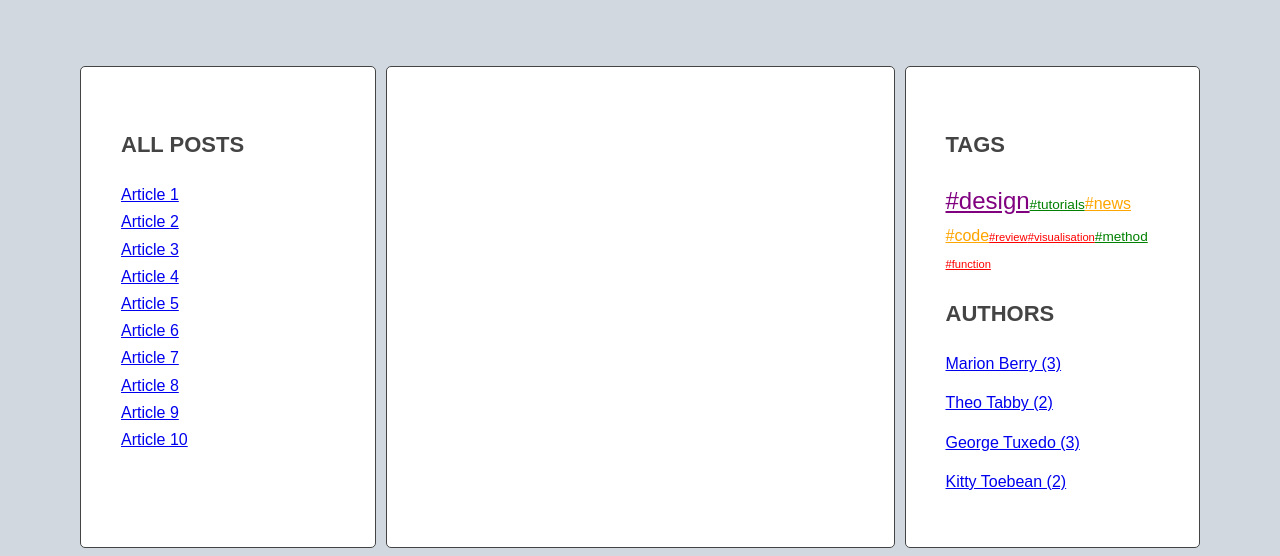
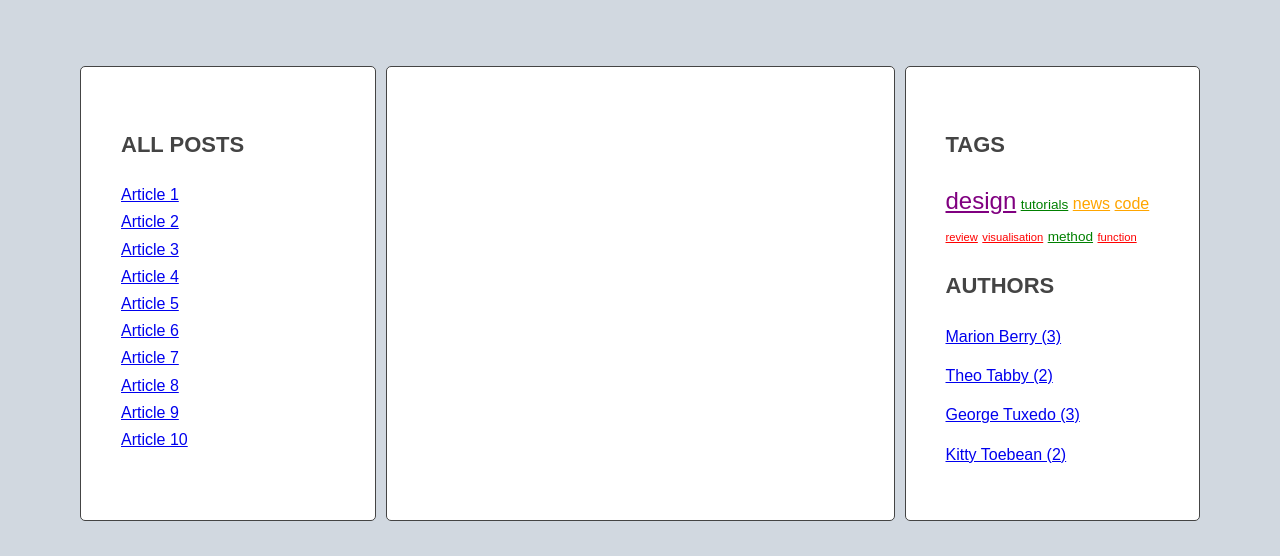
Before and after one commit to grzanek-monika/article-blog, a website: page index.html in a window 1280 px wide. Shown: the part 317-873 px from the top of the page. After the commit the page ends 846 px from the top, so only its background shows below. Drawn offline with nearby package versions, Linux system fonts and the light colour scheme.

Commit message:
Add template Handlebars to tag and author cloud link

```diff
--- a/index.html
+++ b/index.html
@@ -210,6 +210,18 @@
   <script id="template-author-link" type="text/x-handlebars-template">
     by <a href="#author- {{author}} "> {{author}} </a>
   </script>
+  <script id="template-tag-cloud-link" type="text/x-handlebars-template">
+    {{#each tags}}
+      <li><a href="#tag-{{tag}}" class="tag-size-{{className}}"> {{tag}} </a></li>
+    {{/each}}
+
+  </script>
+  <script id="template-author-cloud-link" type="text/x-handlebars-template">
+    {{#each authors}}
+      <li><a href="#author-{{author}}"> {{author}} ({{ count }})</a></li>
+    {{/each}}
+
+  </script>
 
   <script src="https://cdnjs.cloudflare.com/ajax/libs/handlebars.js/4.1.0/handlebars.min.js"></script>
   <script src="js/script.js"></script>
--- a/js/script.js
+++ b/js/script.js
@@ -8,7 +8,9 @@
 const templates = {
   articleLink: Handlebars.compile(document.querySelector('#template-article-link').innerHTML),
   tagsLink: Handlebars.compile(document.querySelector('#template-tag-link').innerHTML),
-  authorLink: Handlebars.compile(document.querySelector('#template-author-link').innerHTML)
+  authorLink: Handlebars.compile(document.querySelector('#template-author-link').innerHTML),
+  tagCloudLink: Handlebars.compile(document.querySelector('#template-tag-cloud-link').innerHTML),
+  authorCloudLink: Handlebars.compile(document.querySelector('#template-author-cloud-link').innerHTML)
 };
 
 
@@ -200,19 +202,28 @@ function generateTags(){
   console.log('tagsParams:', tagsParams);
 
   /* [NEW] create variable for all links HTML code */
-  let allTagsHTML = '';
+  //let allTagsHTML = '';
+  const allTagsData = {tags: []};
 
   /* [NEW] START LOOP: for each tag in allTags: */
   for(let tag in allTags){
   /* [NEW] generate code of a link and add it to allTagsHTML */
-    const tagLinkHTML = `<li><a href="#tag-${tag}" class="tag-size-${calculateTagClass(allTags[tag], tagsParams)}"> #${tag} </a></li>`;
-    allTagsHTML += tagLinkHTML;
+    //const tagLinkHTML = `<li><a href="#tag-${tag}" class="tag-size-${calculateTagClass(allTags[tag], tagsParams)}"> #${tag} </a></li>`;
+    //allTagsHTML += tagLinkHTML;
+    allTagsData.tags.push({
+      tag: tag,
+      count: allTags[tag],
+      className: calculateTagClass(allTags[tag], tagsParams)
+    });
+
   }
   /* [NEW] END LOOP: for each tag in allTags: */
 
   /*[NEW] add HTML from allTagsHTML to tagList */
-  tagList.innerHTML = allTagsHTML;
+  ///tagList.innerHTML = allTagsHTML;
+  tagList.innerHTML = templates.tagCloudLink(allTagsData);
   console.log('tagList.innerHTML: ', tagList.innerHTML);
+  console.log('allTagsData: ', allTagsData);
 
 }
 
@@ -303,17 +314,23 @@ function generateAuthors(){
   const authorList = document.querySelector(optAuthorsListSelector);
 
   /* [NEW] create variable for all links HTML code */
-  let allAuthorsHTML = '';
-
+  //let allAuthorsHTML = '';
+  const allAuthorsData = {authors: []};
   /* [NEW] START LOOP: for each author in allAuthors: */
   for(let author in allAuthors) {
     /* [NEW] generate code of a link and add it to allAuthorsHTML */
-    const authorLinkHTML = `<li><a href="#author-${author}">${author} (${allAuthors[author]})</a></li>`;
-    allAuthorsHTML += authorLinkHTML;
+    //const authorLinkHTML = `<li><a href="#author-${author}">${author} (${allAuthors[author]})</a></li>`;
+    //allAuthorsHTML += authorLinkHTML;
+    allAuthorsData.authors.push({
+      author: author,
+      count: allAuthors[author]
+    });
     /* [NEW] END LOOP: for each author in allAuthors: */
   }
   /*[NEW] add HTML from allAuthorsHTML to authorList */
-  authorList.innerHTML = allAuthorsHTML;
+  //authorList.innerHTML = allAuthorsHTML;
+  authorList.innerHTML = templates.authorCloudLink(allAuthorsData);
+  console.log('allAuthorsData: ', allAuthorsData)
 }
 
 generateAuthors();
```
